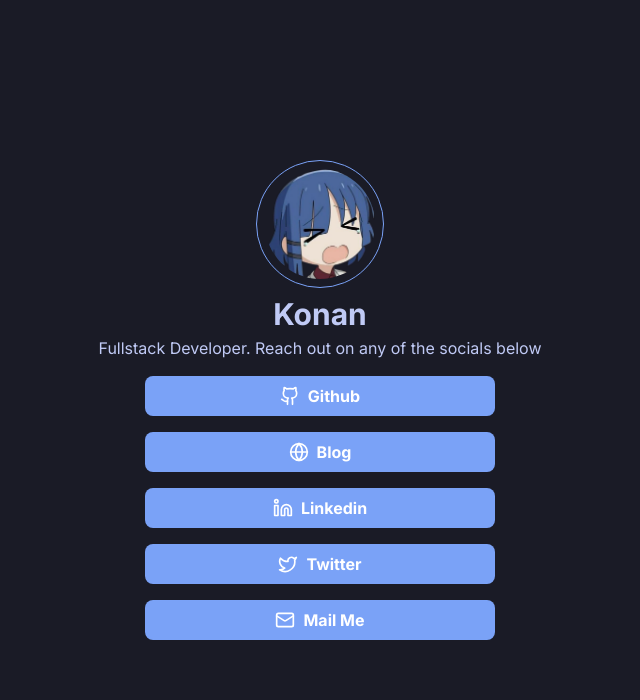
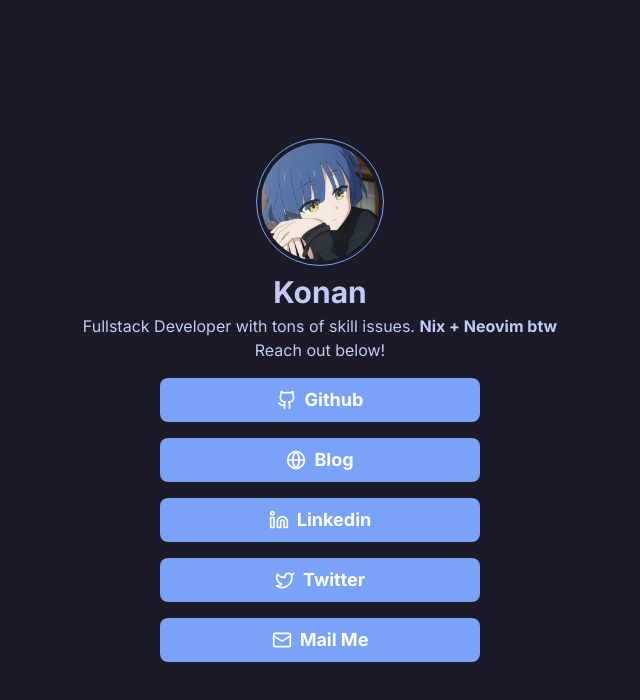
Before and after one commit to GMkonan/bio, a SvelteKit app: page / in a window 1280 px wide. Shown: the top 700 px of the page, without its empty margins (320-960 px from the left). Built offline with nearby package versions, Linux system fonts and the light colour scheme.

Commit message:
Change ryo image

```diff
--- a/src/components/Link.svelte
+++ b/src/components/Link.svelte
@@ -6,7 +6,7 @@
 
 <a
     target="_blank"
-    class="flex justify-center items-center gap-x-2 p-2 w-[350px] bg-(--color-accent1) rounded-lg text-white font-bold"
+    class="flex justify-center items-center text-lg gap-x-2 p-2 w-[320px] xs:w-[350px] bg-(--color-accent1) rounded-lg text-white font-bold transform transition-transform duration-200 hover:scale-105"
     href={link}
 >
     {#if icon}
--- a/src/routes/+page.svelte
+++ b/src/routes/+page.svelte
@@ -1,5 +1,5 @@
 <script lang="ts">
-    import RyoImage from "$lib/assets/ryo-favicon.png";
+    import RyoImage from "$lib/assets/ryo.jpg";
     import MeImage from "$lib/assets/pixelart.png";
     import Link from "../components/Link.svelte";
     import { Github, Twitter, Linkedin, Globe, Mail } from "@lucide/svelte";
@@ -25,18 +25,24 @@
             <img
                 alt="ryo"
                 src={RyoImage}
-                class="flip-face front h-32 w-32 p-2 border border-[var(--color-accent1)] rounded-full"
+                class="flip-face front h-32 w-32 p-1 border border-[var(--color-accent1)] rounded-full"
             />
             <img
                 alt="me"
                 src={MeImage}
-                class="flip-face back h-32 w-32 p-2 border border-[var(--color-accent1)] rounded-full"
+                class="flip-face back h-32 w-32 p-1 border border-[var(--color-accent1)] rounded-full"
             />
         </div>
     </div>
     <h1 class="text-3xl pt-2 pb-1 font-bold">Konan</h1>
-    <p class="pb-4">
-        Fullstack Developer. Reach out on any of the socials below
+    <p class="pb-4 text-center">
+        Fullstack Developer with tons of skill issues. <a
+            href="https://github.com/GMkonan/flake"
+            target="_blank"
+            class="font-bold hover:text-(--color-accent1)">Nix + Neovim btw</a
+        >
+        <br />
+        Reach out below!
     </p>
     <section class="flex flex-col gap-y-4">
         <Link link={urls.github} name="Github" icon={Github} />
```
Also changed, not shown: src/lib/assets/ryo.jpg (added).
